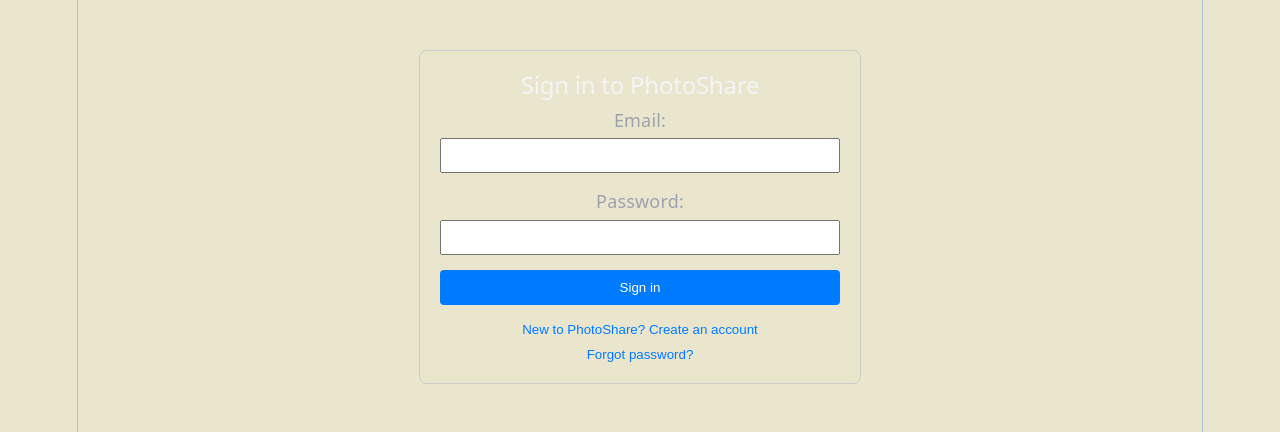
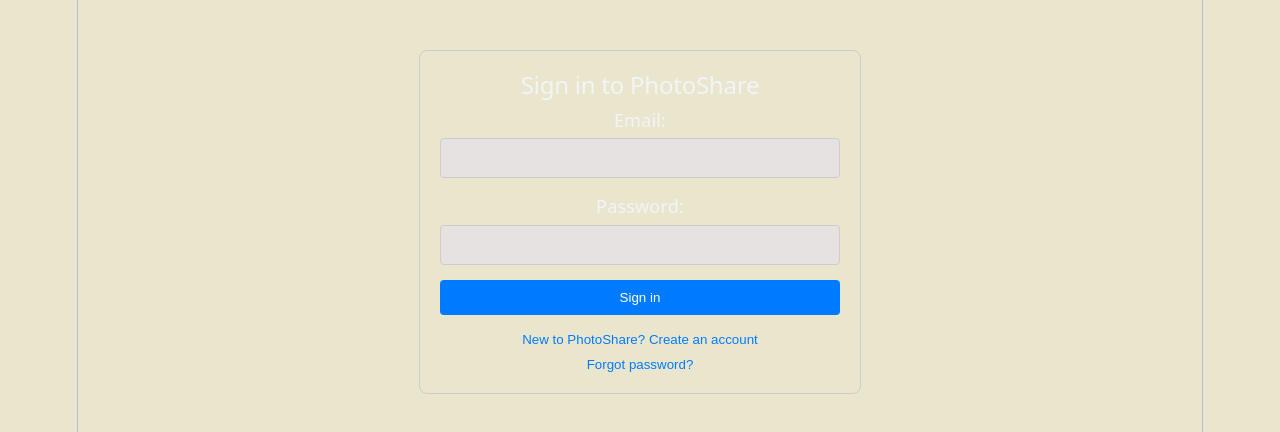
Before and after one commit to pm012/photoShare_FastAPI, a React (Vite) app in the folder frontend/: page / in a window 1280 px wide. Shown: the top 432 px of the page. Built offline with nearby package versions, Linux system fonts and the light colour scheme; no server answers.

Commit message:
minor styling changes

```diff
--- a/frontend/src/App.css
+++ b/frontend/src/App.css
@@ -199,9 +199,9 @@
 .app-header { display: flex; align-items: center; gap: 28px; padding: 18px 42px; border-bottom: 1px solid #ded1c7; background: #fffdf9; }
 .brand-button { padding: 0; border: 0; color: #2d2725; background: transparent; cursor: pointer; font: 800 22px/1 var(--sans); letter-spacing: -.8px; }
 .main-nav { display: flex; gap: 4px; margin-right: auto; }
-.nav-button, .logout-button { padding: 9px 12px; border: 0; color: #756b68; background: transparent; background-color: #e9c685; cursor: pointer; font: inherit; font-size: 14px; }
-.nav-button.active { color: #db5a3c; font-weight: 800; }
-.logout-button { color: #9e2f24; border: 1px solid #e4aaa0; border-radius: 4px; }
+.nav-button, .logout-button { padding: 9px 12px; border: 0; color: #756b68; background: transparent; background-color: #c7bd8f; cursor: pointer; font: inherit; font-size: 14px; }
+.nav-button.active { color: #966459; font-weight: 800; }
+.logout-button { color: #9e2f24; border: 1px solid #e4d2a0; border-radius: 4px; }
 
 .profile-page { width: min(1126px, 100%); margin: 0 auto; padding: 56px 42px 72px; box-sizing: border-box; text-align: left; }
 .profile-hero { display: grid; grid-template-columns: auto 1fr auto; align-items: center; gap: 22px; padding-bottom: 36px; border-bottom: 1px solid #ded1c7; }
@@ -355,7 +355,7 @@
 .primary-button {
   padding: 13px 18px;
   color: #fffaf5;
-  background: #db5a3c;
+  background: #9e5f51;
   border-radius: 5px;
   box-shadow: 0 8px 16px rgba(166, 62, 37, .18);
 }
--- a/frontend/src/index.css
+++ b/frontend/src/index.css
@@ -1,7 +1,7 @@
 :root {
   --text: #6b6375;
   --text-h: #08060d;
-  --bg: #fff;
+  --bg: #d8d7c3;
   --border: #e5e4e7;
   --code-bg: #f4f3ec;
   --accent: #aa3bff;
@@ -109,3 +109,26 @@
   padding: 4px 8px;
   background: var(--code-bg);
 }
+
+/* --- СТИЛІ ДЛЯ ІНПУТІВ АВТОРИЗАЦІЇ --- */
+form input[type="text"],
+form input[id="profile-username"],
+form input[type="email"],
+form input[type="password"] {
+  background-color: #e7e2e2 !important;
+  color: #222222 !important;
+  border: 1px solid #ccc !important;
+  border-radius: 4px;
+  font-family: var(--sans);
+  font-size: 16px;
+}
+
+/* Стилізація тексту-підказки (placeholder), щоб він не зливався */
+form input::placeholder {
+  color: #888888 !important;
+}
+
+/* Колір тексту для лейблів (Username, Email, Password), щоб їх було добре видно */
+form label {
+  color: var(--text-h); /* Використовує колір заголовків вашої теми */
+}
```
